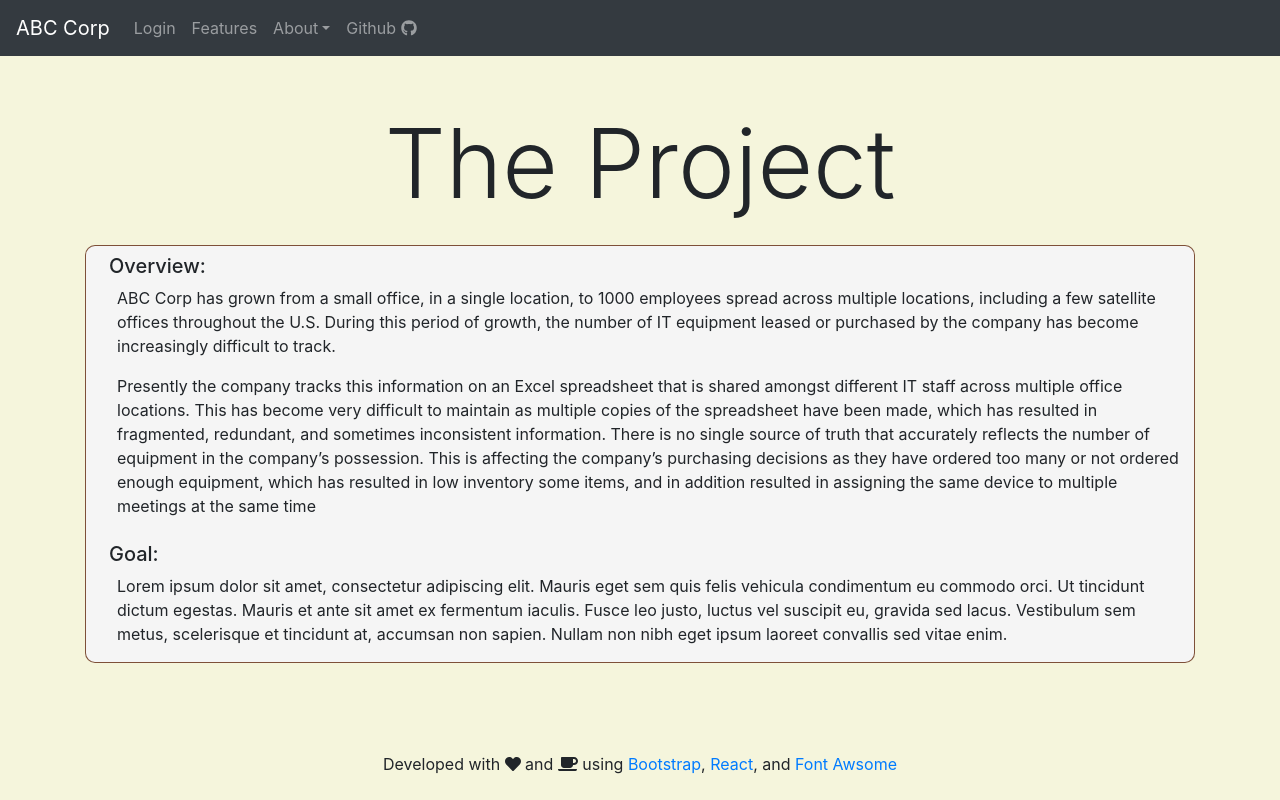
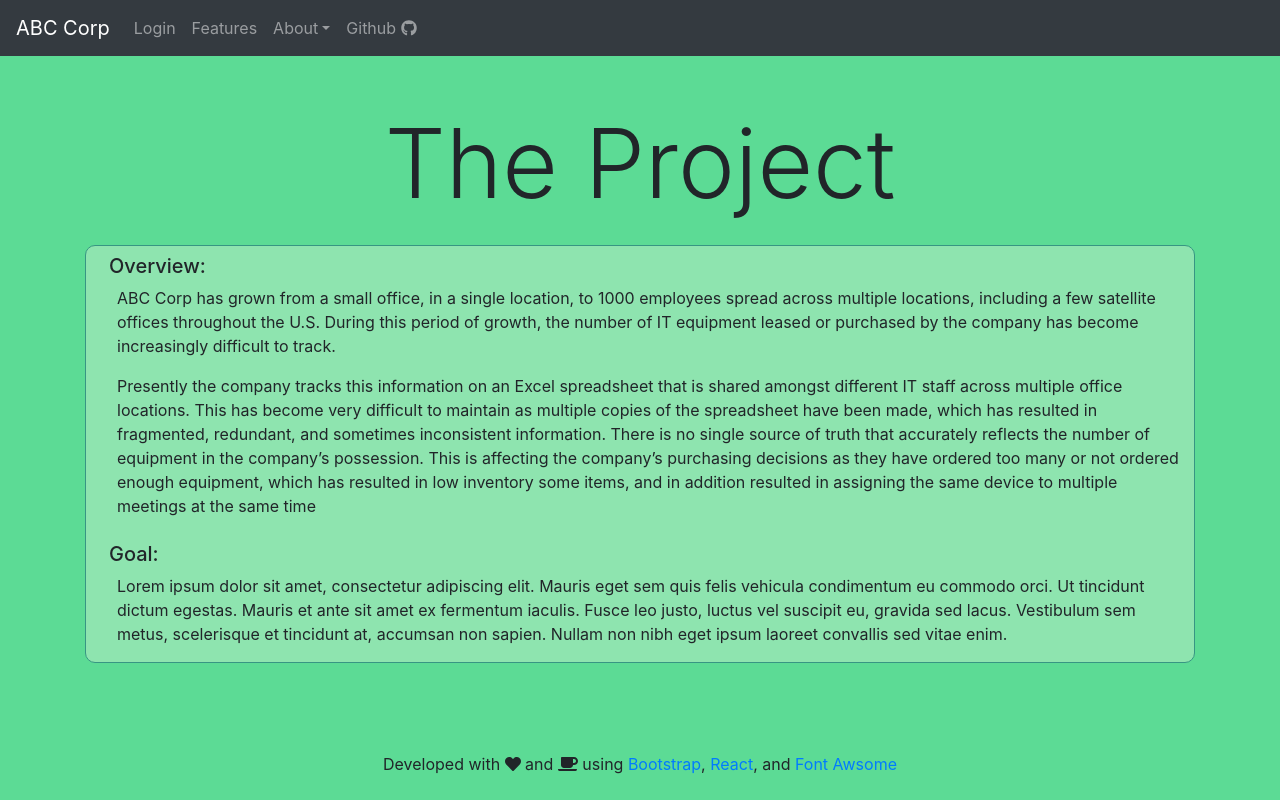
Before and after one commit to shu-csas-changgar/final-project-db-final, a React (Create React App) app in the folder Website/: page / in a window 1280 px wide. Built offline with nearby package versions, Linux system fonts and the light colour scheme.

Commit message:
Update homepage.css

```diff
--- a/Website/src/CSS/Homepage/homepage.css
+++ b/Website/src/CSS/Homepage/homepage.css
@@ -1,7 +1,7 @@
 body {
   min-height: 100vh;
   position: relative;
-  background-color: #f5f5dc;
+  background-color: #5CDB95;
   /* background-image: url("./Images/ITBackground.jpg");*/
   background-size: cover;
   background-repeat: no-repeat;
@@ -17,15 +17,15 @@ img {
   border-style: solid;
   border-radius: 10px;
   border-width: 1px;
-  border-color:rgba(99, 42, 14, 0.81)
+  border-color: #05386B
 }
 
 #custom-container-1 {
-  background-color: whitesmoke;
+  background-color: #8EE4AF;
   border-radius: 10px;
   border-style: solid;
   border-width: 1px;
-  border-color:rgba(99, 42, 14, 0.81)
+  border-color: #379683
 }
 
 #cMargin {
```
